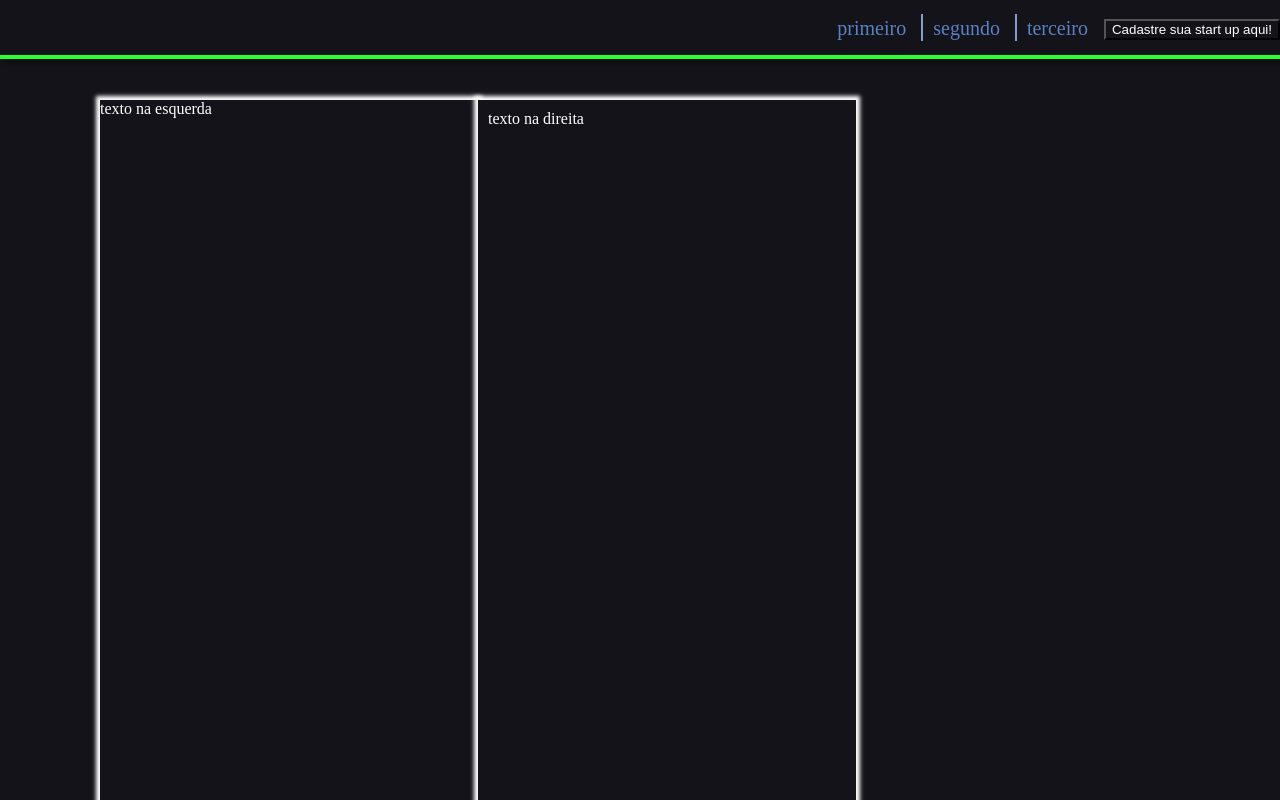
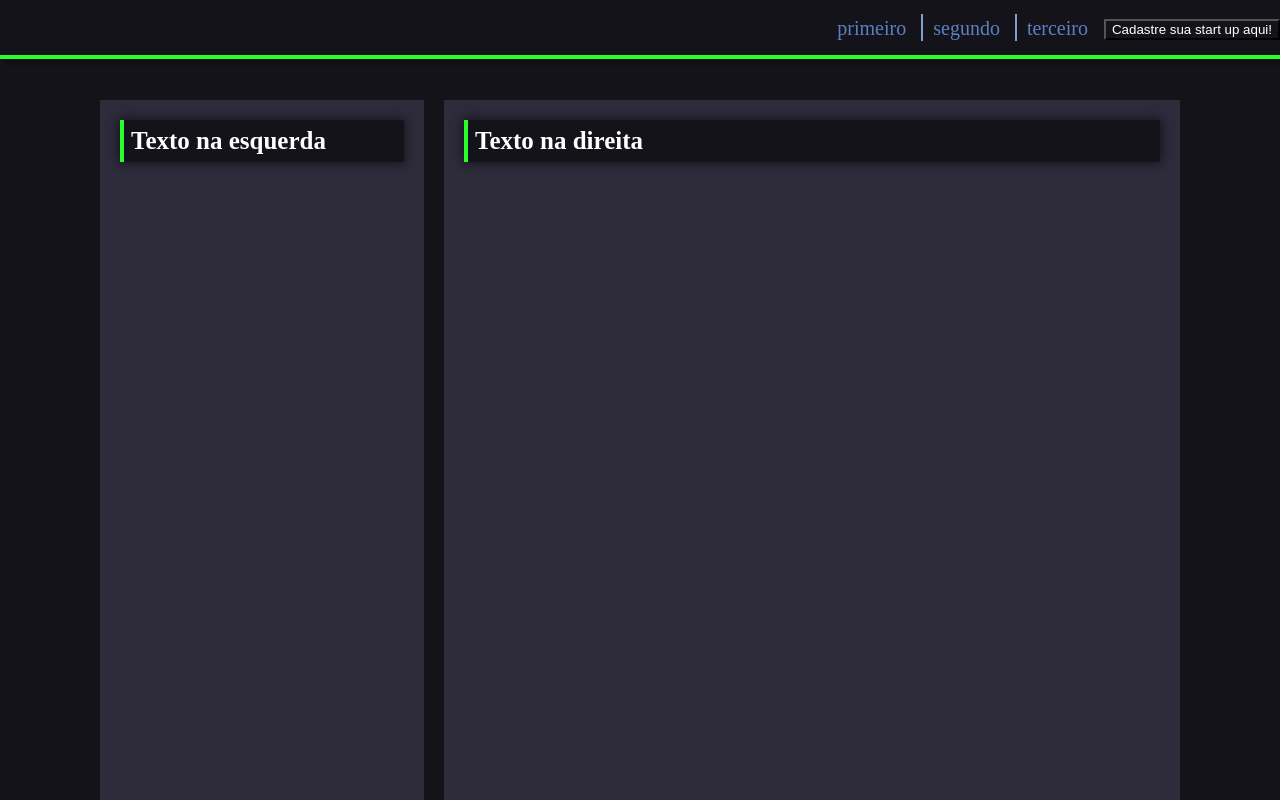
Before and after one commit to castelanlan/startupmap, a React (Create React App) app: page / in a window 1280 px wide. Shown: the top 800 px of the page. Built offline with nearby package versions, Linux system fonts and the light colour scheme; the HTML template or start-up script is replaced by a standard one.

Commit message:
conteudo

```diff
--- a/src/components/Info/index.tsx
+++ b/src/components/Info/index.tsx
@@ -19,16 +19,18 @@ const Info: React.FC = () => {
   return (
     <Container>
       <Painel>
-        <Esquerda>
-          <Filtro>
-            {/* ... */}
-          </Filtro>
-          <p>texto na esquerda</p>
+        <Esquerda className="coluna">
+          <Conteudo>
+            <Filtro>
+              {/* ... */}
+            </Filtro>
+            <h1>Texto na esquerda</h1>
+          </Conteudo>
         </Esquerda>
-        <Direita>
+        <Direita className="coluna">
           <Pesquisa />
           <Conteudo>
-            <p>texto na direita</p>
+            <h1>Texto na direita</h1>
           </Conteudo>
         </Direita>
       </Painel>
--- a/src/components/Info/styles.ts
+++ b/src/components/Info/styles.ts
@@ -2,40 +2,41 @@ import styled from 'styled-components';
 
 export const Container = styled.div`
     width: 100%;
-    height: 1000px;
+    height: 1000px; /* fix: arrumar footer imedia */
     display: grid;
     padding: 100px 100px;
     background-color: var(--color-orange);
 `;
 
 export const Painel = styled.div`
-    width: 70%;
+    width: 100%;
     display: grid;
-    column-count: 2;
-    grid-template-columns: 50fr 50fr;
-    background-color: var(--color-orange);
+    grid-template-columns: 30fr 70fr;
+
+    > .coluna {
+        padding: 20px;
+        background-color: #2e2b3b;
+        /* text-align: auto; */
+    }
 `;
 
 export const Esquerda = styled.div`
-    color: var(--color-orange);
-    box-shadow: 0 0 4px 4px rgb(255, 255, 255);
-`;
-
-export const Filtro = styled.div`
-    margin: auto;
-    text-align: right;
-    background-color: var(--color-orange);
 `;
 
 export const Direita = styled.div`
-    color: var(--color-orange);
-    box-shadow: 0 0 4px 4px rgb(255, 255, 255);
+    border-left: 20px solid var(--color-bg);
 `;
+
+export const Filtro = styled.div``;
 
 export const Pesquisa = styled.div``;
 
 export const Conteudo = styled.div`
-    > p {
-        margin: 10px;
+    padding: 7px;
+    border-left: 4px solid var(--color-green);
+    box-shadow: 0 0 10px 1px var(--color-bg);
+
+    > h1 {
+        font-size: 25px;
     }
 `;
```
